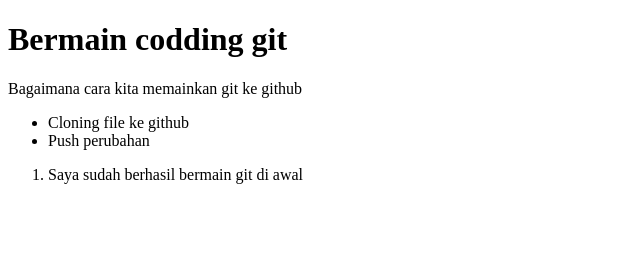
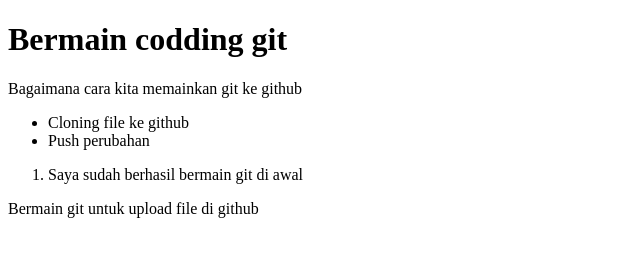
Before and after one commit to AbdulAziz820/bermain-git, a plain HTML site: page index.html in a window 1280 px wide. Shown: the whole page, without its empty margins (0-640 px from the left). Drawn offline with Linux system fonts and the light colour scheme.

Commit message:
tambahkan index.html lagi

```diff
--- a/index.html
+++ b/index.html
@@ -15,5 +15,7 @@
     <ol>
         <li>Saya sudah berhasil bermain git di awal</li>
     </ol>
+
+    <p>Bermain git untuk upload file di github</p>
 </body>
 </html>
```
